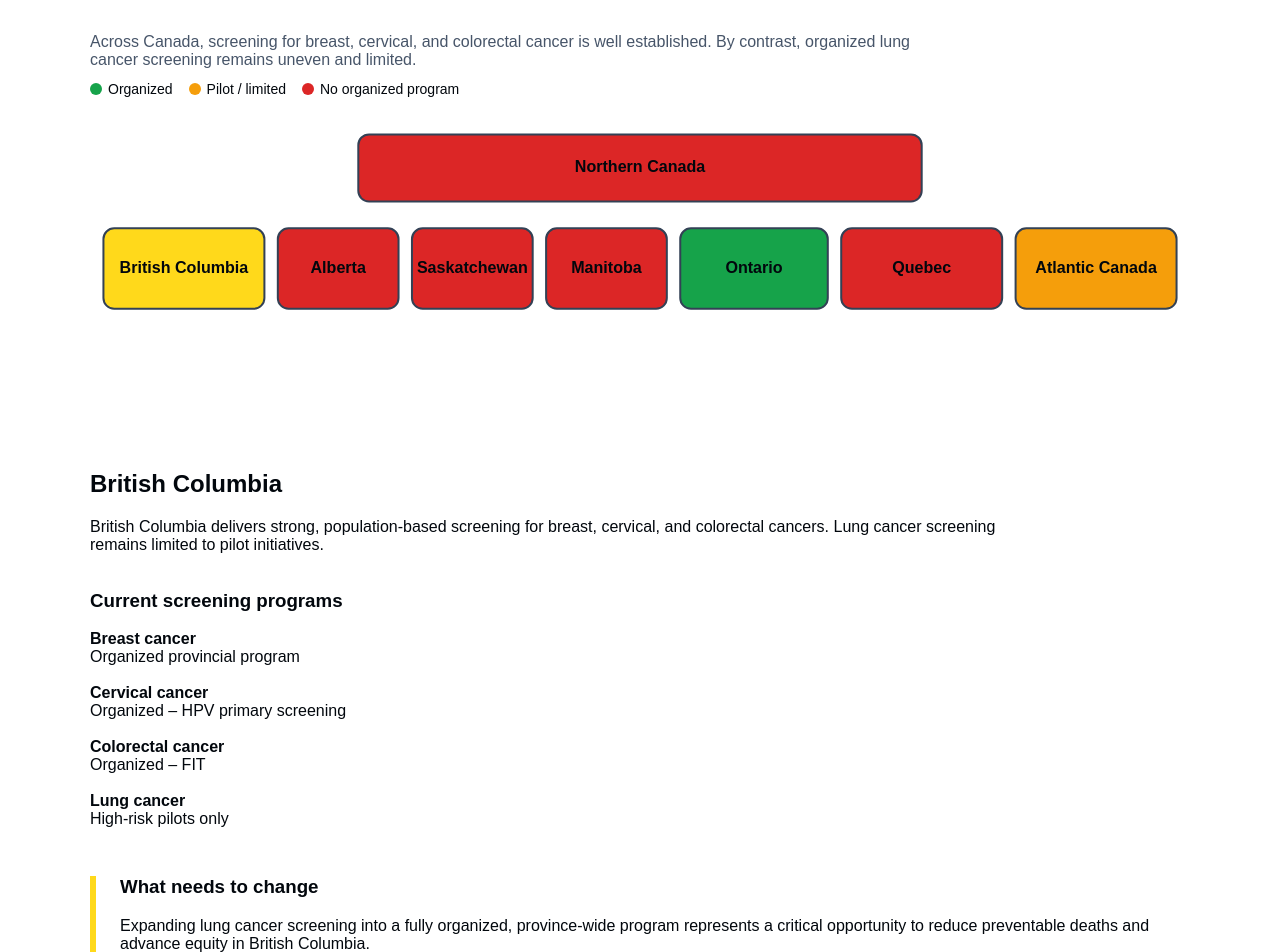
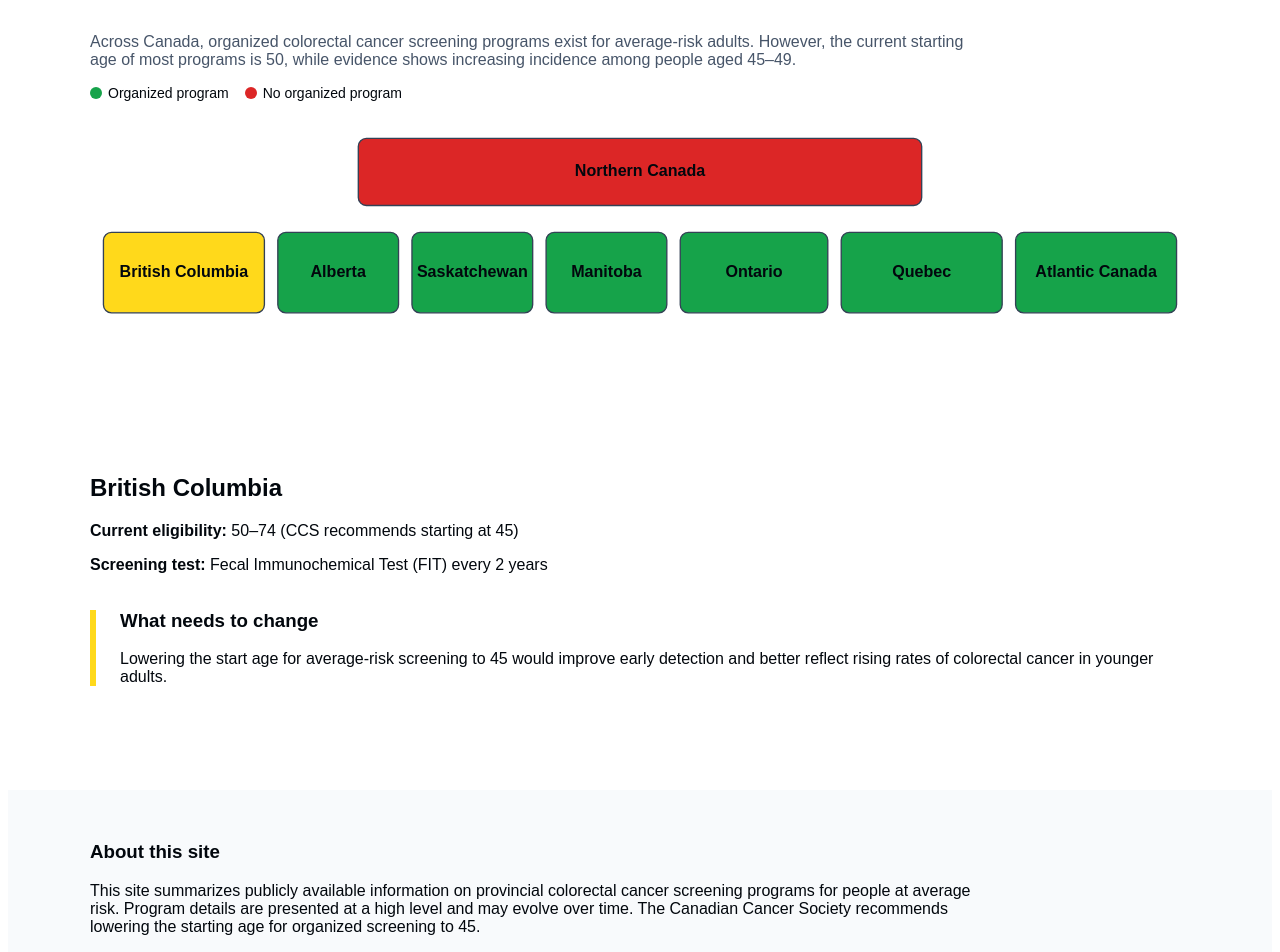
Before and after one commit to caruliah/cancer-screening-tracker, a React (Vite) app: page / in a window 1280 px wide. Shown: the part 300-1252 px from the top of the page. Built offline with nearby package versions, Linux system fonts and the light colour scheme.

Commit message:
Update App.jsx

```diff
--- a/src/App.jsx
+++ b/src/App.jsx
@@ -5,226 +5,155 @@ const CCS_YELLOW = "#FFD91B";
 const CCS_BLACK = "#02070D";
 const CCS_GREY = "#475569";
 
-// Status colours (lung cancer screening focus)
+// Status colours (colorectal screening focus)
 const STATUS_COLOURS = {
   organized: "#16a34a", // green
   pilot: "#f59e0b",     // amber
   none: "#dc2626"       // red
 };
 
-
-const screeningTypes = ["Breast", "Cervical", "Colorectal", "Lung"];
-
-
-/* ========== DATA ========== */
-
-
-const provinces = {
+/* =====================================================
+   DATA — COLORECTAL CANCER SCREENING (PUBLIC‑READY)
+   Notes:
+   • All provinces operate organized colorectal screening for average‑risk adults.
+   • Most programs currently invite people ages 50–74.
+   • The Canadian Cancer Society recommends lowering the start age to 45.
+   ===================================================== */
+const jurisdictions = {
   "British Columbia": {
-    lungStatus: "pilot",
-    intro:
-      "British Columbia delivers strong, population-based screening for breast, cervical, and colorectal cancers. Lung cancer screening remains limited to pilot initiatives.",
-    programs: {
-      Breast: "Organized provincial program",
-      Cervical: "Organized – HPV primary screening",
-      Colorectal: "Organized – FIT",
-      Lung: "High-risk pilots only"
-    },
+    status: "organized",
+    ages: "50–74 (CCS recommends starting at 45)",
+    test: "Fecal Immunochemical Test (FIT) every 2 years",
     advocacy:
-      "Expanding lung cancer screening into a fully organized, province-wide program represents a critical opportunity to reduce preventable deaths and advance equity in British Columbia."
+      "Lowering the start age for average‑risk screening to 45 would improve early detection and better reflect rising rates of colorectal cancer in younger adults."
   },
   Alberta: {
-    lungStatus: "none",
-    intro:
-      "Alberta operates organized screening programs for breast, cervical, and colorectal cancer but does not yet offer population-based lung cancer screening.",
-    programs: {
-      Breast: "Organized provincial program",
-      Cervical: "Organized program",
-      Colorectal: "Organized program",
-      Lung: "No organized program"
-    },
+    status: "organized",
+    ages: "50–74 (CCS recommends starting at 45)",
+    test: "FIT every 1–2 years",
     advocacy:
-      "Implementing organized lung cancer screening would align Alberta with emerging best practice and save lives."
+      "Expanding eligibility to include people aged 45–49 would strengthen Alberta’s prevention efforts and align with emerging evidence."
   },
   Saskatchewan: {
-    lungStatus: "none",
-    intro:
-      "Saskatchewan offers organized screening for breast, cervical, and colorectal cancers. Lung cancer screening is not yet organized provincially.",
-    programs: {
-      Breast: "Organized program",
-      Cervical: "Organized program",
-      Colorectal: "Organized program",
-      Lung: "No organized program"
-    },
+    status: "organized",
+    ages: "50–74 (CCS recommends starting at 45)",
+    test: "FIT every 2 years",
     advocacy:
-      "Introducing organized lung cancer screening would address a major gap in Saskatchewan’s cancer prevention system."
+      "Earlier screening would help address increasing colorectal cancer incidence among younger adults in Saskatchewan."
   },
   Manitoba: {
-    lungStatus: "none",
-    intro:
-      "Manitoba maintains organized screening for breast, cervical, and colorectal cancers, with no province-wide lung cancer screening program.",
-    programs: {
-      Breast: "Organized program",
-      Cervical: "Organized program",
-      Colorectal: "Organized program",
-      Lung: "No organized program"
-    },
+    status: "organized",
+    ages: "50–74 (CCS recommends starting at 45)",
+    test: "FIT every 2 years",
     advocacy:
-      "Manitoba has an opportunity to reduce late-stage lung cancer diagnoses by investing in organized screening."
+      "Manitoba could reduce late‑stage diagnoses by lowering the screening start age in line with CCS recommendations."
   },
   Ontario: {
-    lungStatus: "organized",
-    intro:
-      "Ontario operates organized screening across all four major cancer sites, including lung cancer screening for high-risk populations.",
-    programs: {
-      Breast: "Organized provincial program",
-      Cervical: "Organized program",
-      Colorectal: "Organized program",
-      Lung: "Organized high-risk program"
-    },
+    status: "organized",
+    ages: "50–74 (CCS recommends starting at 45)",
+    test: "FIT every 2 years",
     advocacy:
-      "Ontario should sustain leadership in lung screening while continuing to close persistent participation gaps among underserved communities."
+      "Ontario’s organized program provides a strong foundation for expanding screening to younger, average‑risk adults."
   },
   Quebec: {
-    lungStatus: "none",
-    intro:
-      "Quebec offers organized breast and colorectal screening, with cervical screening delivered through mixed and evolving approaches. Lung cancer screening is not yet organized provincially.",
-    programs: {
-      Breast: "Organized program",
-      Cervical: "Partially organized",
-      Colorectal: "Organized program",
-      Lung: "No organized program"
-    },
+    status: "organized",
+    ages: "50–74 (CCS recommends starting at 45)",
+    test: "FIT / FOBT every 2 years",
     advocacy:
-      "Expanding organized screening—particularly for lung cancer—would strengthen prevention and early detection in Quebec."
+      "Lowering the screening start age would support earlier detection and help reduce preventable colorectal cancer deaths in Quebec."
   },
   "Atlantic Canada": {
-    lungStatus: "pilot",
-    intro:
-      "Atlantic provinces operate organized breast, cervical, and colorectal screening programs, while lung cancer screening remains limited and uneven.",
-    programs: {
-      Breast: "Organized programs",
-      Cervical: "Organized programs",
-      Colorectal: "Organized programs",
-      Lung: "Limited pilots / emerging programs"
-    },
+    status: "organized",
+    ages: "50–74 (CCS recommends starting at 45)",
+    test: "FIT every 2 years",
     advocacy:
-      "Coordinated, region-wide lung cancer screening would improve consistency and equity across Atlantic Canada."
+      "A coordinated regional shift to begin screening at age 45 would improve consistency and equity across Atlantic Canada."
   },
   "Northern Canada": {
-    lungStatus: "none",
-    intro:
-      "In the territories, access to organized screening is shaped by geography, infrastructure, and interjurisdictional delivery models.",
-    programs: {
-      Breast: "Limited access",
-      Cervical: "Limited access",
-      Colorectal: "Limited access",
-      Lung: "No organized program"
-    },
+    status: "none",
+    ages: "No population‑based program",
+    test: "Opportunistic screening",
     advocacy:
-      "Improving culturally safe and accessible screening in northern and remote communities must be a national priority."
+      "Developing accessible, organized colorectal screening in northern and remote communities is essential to advancing equity nationwide."
   }
 };
 
-/* ========== APP ========== */
-
-
+/* ================= APP ================= */
 export default function App() {
-  const [activeProvince, setActiveProvince] = useState("British Columbia");
-  const data = provinces[activeProvince];
-
+  const [active, setActive] = useState("British Columbia");
+  const data = jurisdictions[active];
   return (
     <div style={{ fontFamily: "Arial, sans-serif", color: CCS_BLACK }}>
       {/* Hero */}
       <header style={{ background: CCS_YELLOW, padding: "56px 24px" }}>
         <div style={{ maxWidth: 1100, margin: "0 auto" }}>
           <h1 style={{ fontSize: 44, marginBottom: 12 }}>
-            Cancer Screening in Canada
+            Colorectal Cancer Screening in Canada
           </h1>
-          <p style={{ fontSize: 20, maxWidth: 800 }}>
-            Organized cancer screening saves lives — but access, quality, and
-            consistency still depend on where you live.
+          <p style={{ fontSize: 20, maxWidth: 820 }}>
+            Organized colorectal cancer screening saves lives — but most
+            programs still begin at age 50, despite rising cancer rates among
+            younger adults.
           </p>
         </div>
       </header>
 
+
       {/* National framing + map */}
       <section style={{ maxWidth: 1100, margin: "0 auto", padding: "32px 24px" }}>
-        <p style={{ color: CCS_GREY, maxWidth: 820, marginBottom: 12 }}>
-          Across Canada, screening for breast, cervical, and colorectal cancer
-          is well established. By contrast, organized lung cancer screening
-          remains uneven and limited.
+        <p style={{ color: CCS_GREY, maxWidth: 900 }}>
+          Across Canada, organized colorectal cancer screening programs exist
+          for average‑risk adults. However, the current starting age of most
+          programs is 50, while evidence shows increasing incidence among
+          people aged 45–49.
         </p>
 
-        <LungLegend />
-        <CanadaSVGMap
-          active={activeProvince}
-          onSelect={setActiveProvince}
-        />
+        <StatusLegend />
+        <CanadaPoliticalMap active={active} onSelect={setActive} />
       </section>
 
-
-      {/* Content */}
+      {/* Detail panel */}
       <main style={{ maxWidth: 1100, margin: "0 auto", padding: "24px" }}>
         <section style={{ marginBottom: 36 }}>
-          <h2>{activeProvince}</h2>
-          <p style={{ maxWidth: 920 }}>{data.intro}</p>
-        </section>
-
-        <section style={{ marginBottom: 48 }}>
-          <h3>Current screening programs</h3>
-          {screeningTypes.map((type) => (
-            <div key={type} style={{ marginBottom: 18 }}>
-              <strong>{type} cancer</strong>
-              <div>{data.programs[type]}</div>
-            </div>
-          ))}
+          <h2>{active}</h2>
+          <p><strong>Current eligibility:</strong> {data.ages}</p>
+          <p><strong>Screening test:</strong> {data.test}</p>
         </section>
 
         <section
-          style={{
-            borderLeft: `6px solid ${CCS_YELLOW}`,
-            paddingLeft: 24
-          }}
+          style={{ borderLeft: `6px solid ${CCS_YELLOW}`, paddingLeft: 24 }}
         >
           <h3>What needs to change</h3>
           <p>{data.advocacy}</p>
         </section>
       </main>
 
-      {/* About / transparency */}
+
+      {/* Transparency */}
       <section
-        style={{
-          marginTop: 64,
-          padding: "32px 24px",
-          background: "#f8fafc"
-        }}
+        style={{ marginTop: 64, padding: "32px 24px", background: "#f8fafc" }}
       >
         <div style={{ maxWidth: 1100, margin: "0 auto" }}>
           <h3>About this site</h3>
           <p style={{ maxWidth: 900 }}>
-            This interactive briefing summarizes publicly available information
-            on provincial cancer screening programs in Canada. Program
-            descriptions reflect high-level status (such as organized programs,
-            pilot initiatives, or absence of organized screening) rather than
-            detailed eligibility criteria.
+            This site summarizes publicly available information on provincial
+            colorectal cancer screening programs for people at average risk.
+            Program details are presented at a high level and may evolve over
+            time. The Canadian Cancer Society recommends lowering the starting
+            age for organized screening to 45.
           </p>
-          <p style={{ maxWidth: 900 }}>
-            Cancer screening approaches evolve over time. This site is intended
-            to support public understanding and evidence-informed discussion
-            about cancer prevention and early detection in Canada.
-          </p>
-          <p style={{ marginTop: 16, fontSize: 14, color: CCS_GREY }}>
+          <p style={{ fontSize: 14, color: CCS_GREY }}>
             Last updated: April 2026
           </p>
         </div>
       </section>
+
+
       <footer style={{ padding: 36, background: "#f1f5f9" }}>
         <div style={{ maxWidth: 1100, margin: "0 auto", fontSize: 14 }}>
           <p>
-            Public advocacy microsite highlighting provincial cancer screening
-            programs in Canada. Content reflects publicly available information
-            and emphasizes equity-oriented policy priorities.
+            Public advocacy microsite focused on colorectal cancer screening in
+            Canada.
           </p>
         </div>
       </footer>
@@ -232,14 +161,11 @@ export default function App() {
   );
 }
 
-/* ========== LEGEND ========== */
-
-
-function LungLegend() {
+/* ================= LEGEND ================= */
+function StatusLegend() {
   return (
     <div style={{ display: "flex", gap: 16, margin: "12px 0 24px" }}>
-      <LegendItem colour={STATUS_COLOURS.organized} label="Organized" />
-      <LegendItem colour={STATUS_COLOURS.pilot} label="Pilot / limited" />
+      <LegendItem colour={STATUS_COLOURS.organized} label="Organized program" />
       <LegendItem colour={STATUS_COLOURS.none} label="No organized program" />
     </div>
   );
@@ -250,25 +176,16 @@ function LegendItem({ colour, label }) {
   return (
     <div style={{ display: "flex", alignItems: "center", gap: 6 }}>
       <span
-        style={{
-          width: 12,
-          height: 12,
-          borderRadius: "50%",
-          background: colour
-        }}
+        style={{ width: 12, height: 12, borderRadius: "50%", background: colour }}
       />
       <span style={{ fontSize: 14 }}>{label}</span>
     </div>
   );
 }
 
-
-/* ========== SVG MAP ========== */
-
-
-function CanadaSVGMap({ active, onSelect }) {
-  const Region = ({ name, x, y, w, h }) => {
-    const status = provinces[name].lungStatus;
+/* ================= POLITICAL MAP ================= */
+function CanadaPoliticalMap({ active, onSelect }) {  const Region = ({ name, x, y, w, h }) => {
+    const status = jurisdictions[name].status;
     return (
       <g onClick={() => onSelect(name)} style={{ cursor: "pointer" }}>
         <rect
@@ -276,10 +193,10 @@ function CanadaSVGMap({ active, onSelect }) {
           y={y}
           width={w}
           height={h}
-          rx="8"
+          rx="6"
           fill={active === name ? CCS_YELLOW : STATUS_COLOURS[status]}
           stroke="#334155"
-          strokeWidth="1.5"
+          strokeWidth="1"
         />
         <text
           x={x + w / 2}
@@ -296,14 +213,8 @@ function CanadaSVGMap({ active, onSelect }) {
     );
   };
 
-
   return (
-    <svg
-      viewBox="0 0 820 200"
-      width="100%"
-      height="auto"
-      aria-label="Map of Canada"
-    >
+    <svg viewBox="0 0 820 200" width="100%" height="auto">
       <Region name="British Columbia" x={10} y={80} w={120} h={60} />
       <Region name="Alberta" x={140} y={80} w={90} h={60} />
       <Region name="Saskatchewan" x={240} y={80} w={90} h={60} />
```
